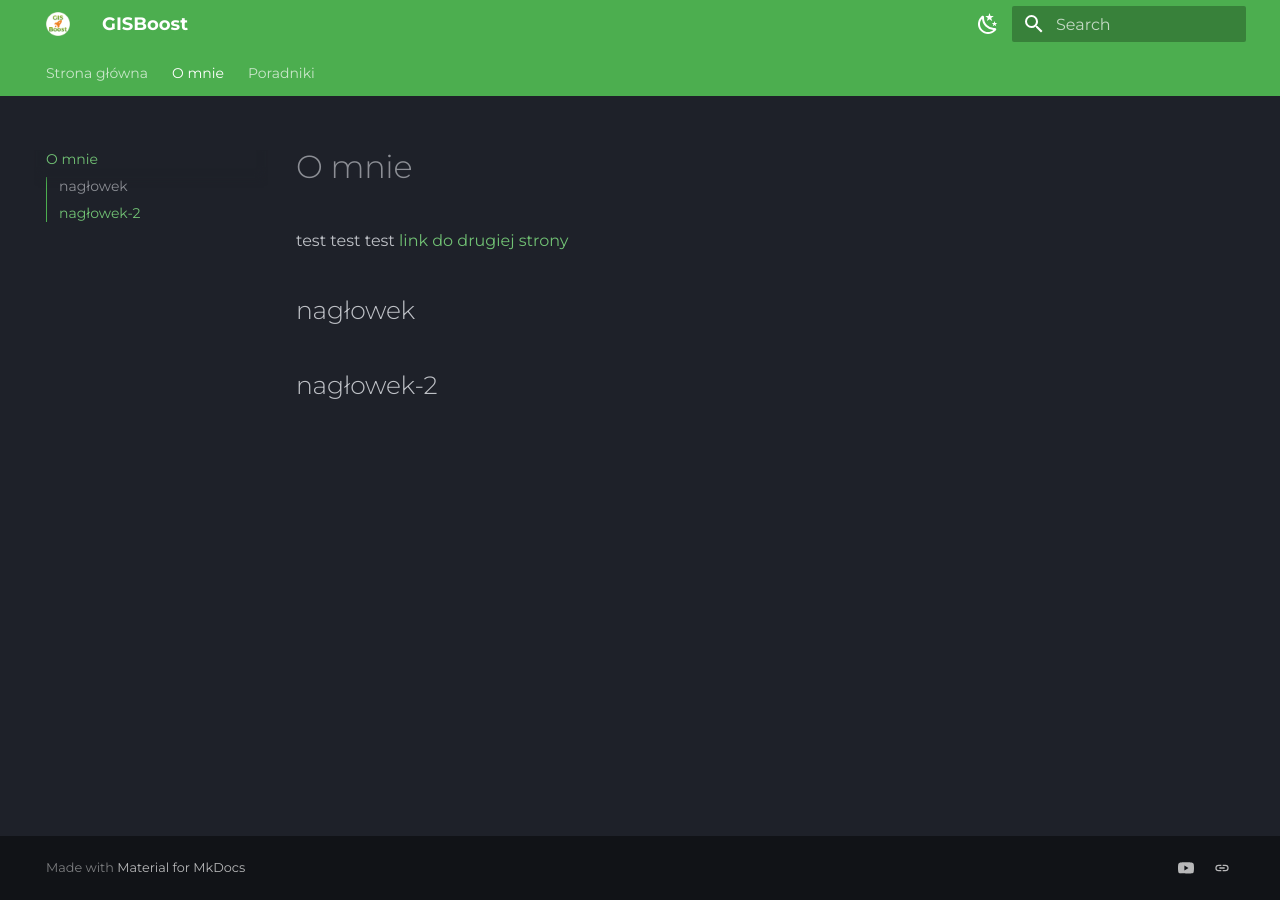
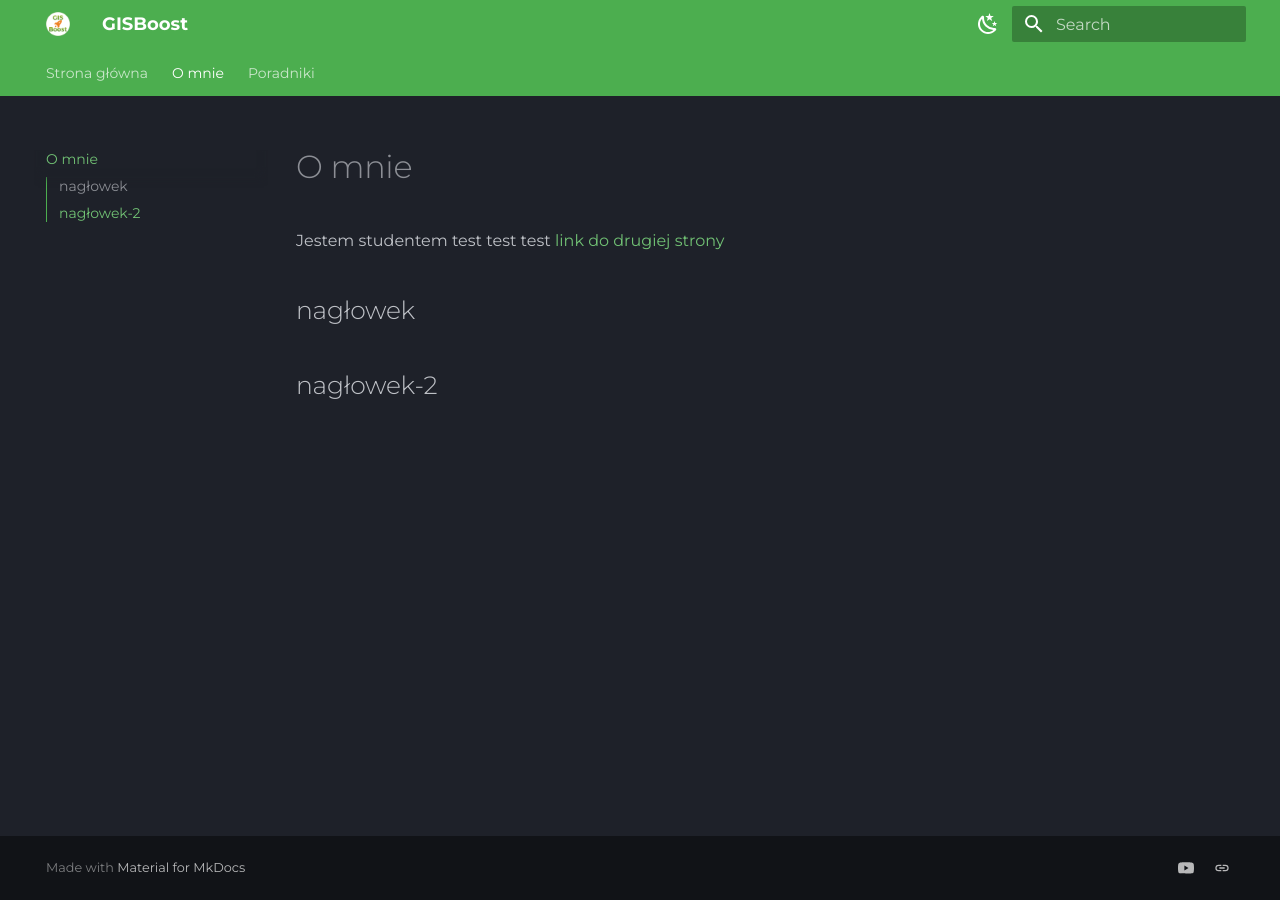
Before and after one commit to GISBoost/portfolio-gisboost, an MkDocs documentation site: the page built from docs/strona-1.md, in a window 1280 px wide. Built offline with MkDocs 1.6.1 and Material for MkDocs 9.7.7, drawn with Linux system fonts in a browser that asks for light colours.

Commit message:
dodanie opisu

```diff
--- a/docs/strona-1.md
+++ b/docs/strona-1.md
@@ -1,4 +1,5 @@
-
+# O mnie
+Jestem studentem
 test test test
 [link do drugiej strony](strona-2.md)
 
```
